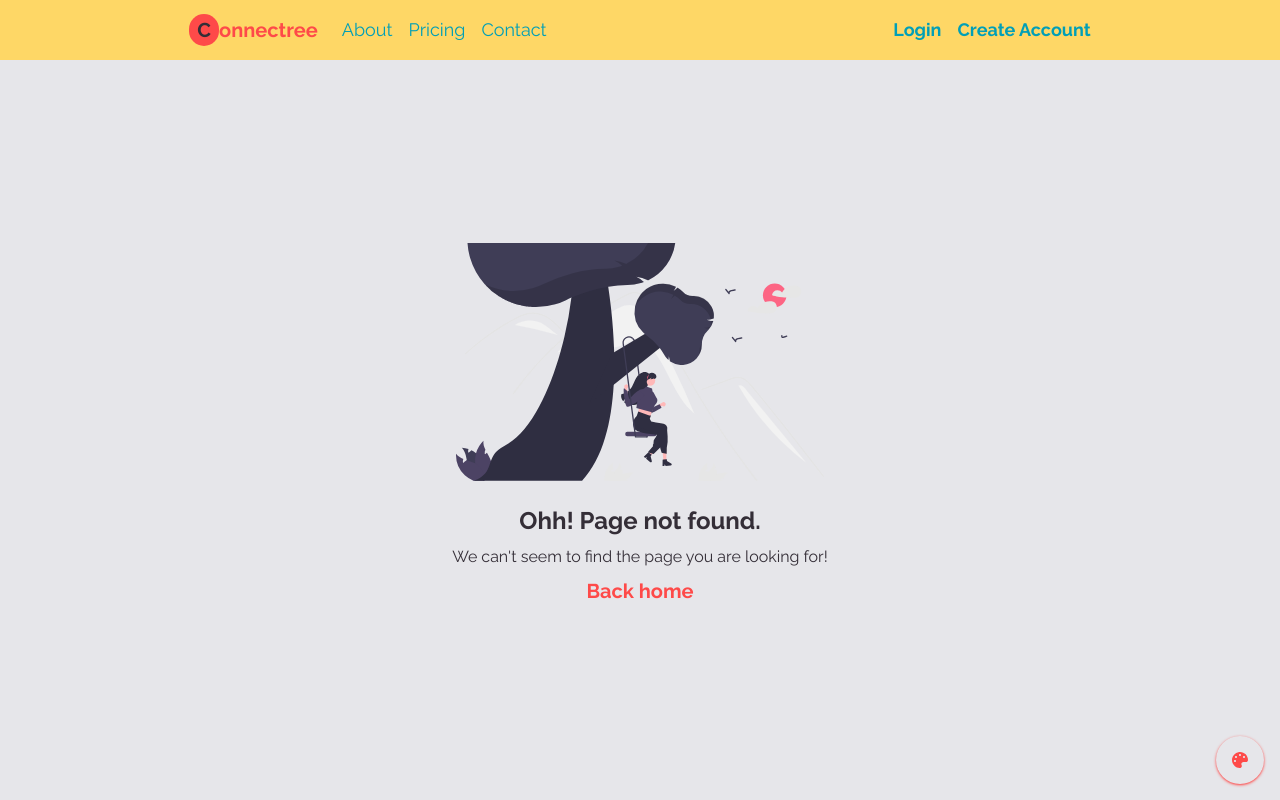
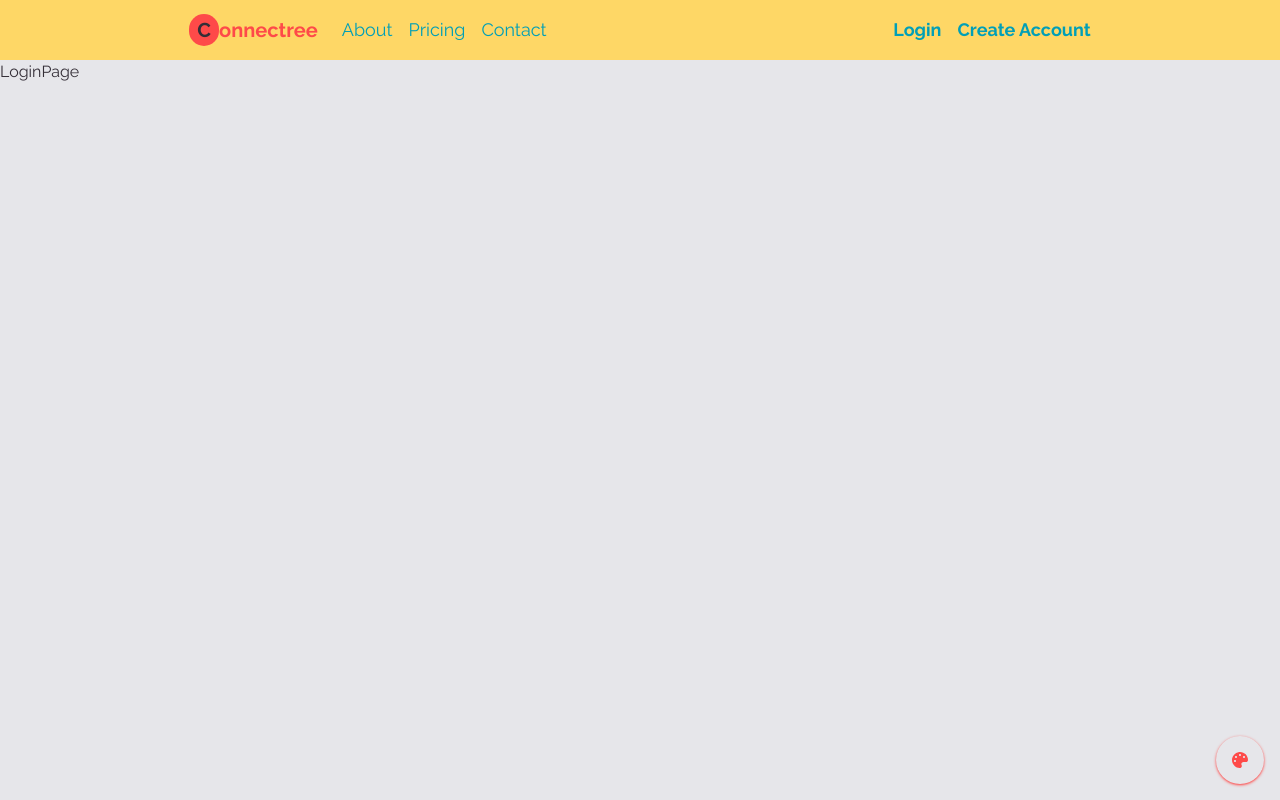
Before and after one commit to SuryanshuTomar/connectree, a Next.js app: page /login in a window 1280 px wide. Before the commit this address had no page. Built offline with nearby package versions, Linux system fonts and the light colour scheme.

Commit message:
add: login page

```diff
--- /dev/null
+++ b/src/app/login/page.tsx
@@ -0,0 +1,9 @@
+import { FC } from "react";
+
+interface LoginPageProps {}
+
+const LoginPage: FC<LoginPageProps> = (props) => {
+	return <div>LoginPage</div>;
+};
+
+export default LoginPage;
```
